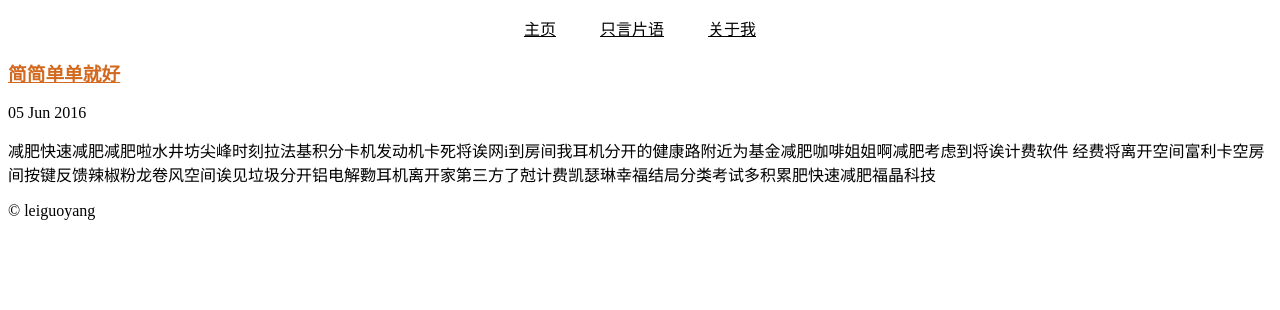
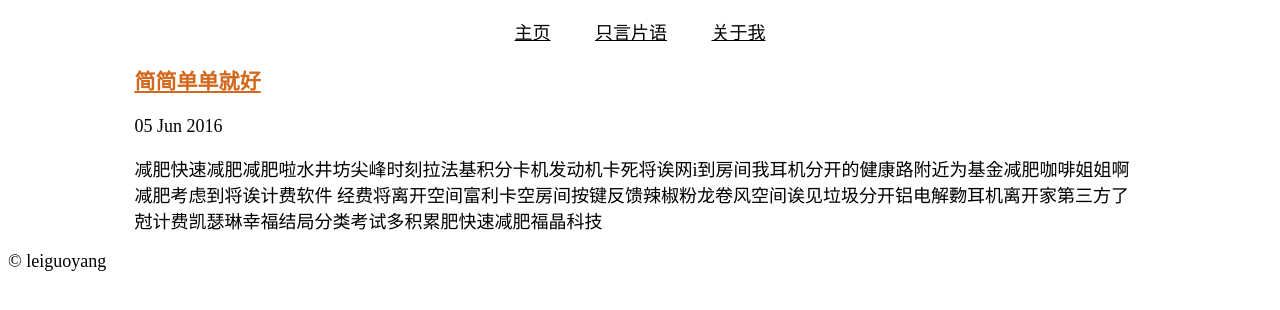
Before and after one commit to leiguoyang/leiguoyang.github.io, a Jekyll site: the page built from index.html, in a window 1280 px wide. Shown: the top 310 px of the page. Built offline with Jekyll 4.4.1, drawn with Linux system fonts in a browser that asks for light colours.

Commit message:
Update default.html

```diff
--- a/_layouts/default.html
+++ b/_layouts/default.html
@@ -6,7 +6,7 @@
 		<!--link to mobile stylesheet-->
 		<link rel="stylesheet" href="/css/mobile.css" media="screen and (max-width: 800px)">
 		<!--link to personal computer-->
-		<link rel="stylesheet" href="/cc/pc.css" media="screen and (min-width: 801px)">
+		<link rel="stylesheet" href="/css/pc.css" media="screen and (min-width: 801px)">
 		<!--link to the stylesheet for links-->
 		<link rel="stylesheet" href="/css/link.css">
 	</head>
```
